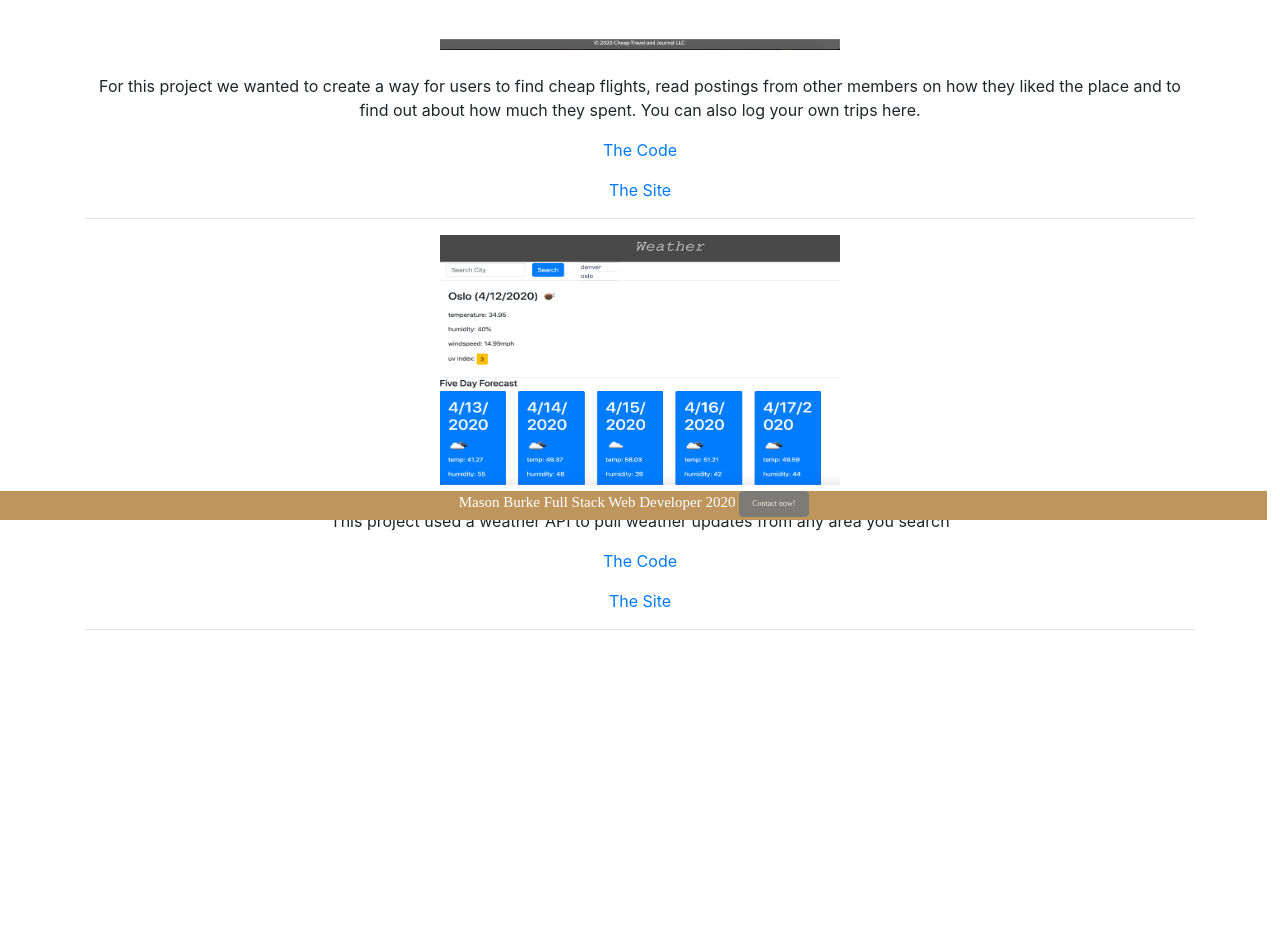
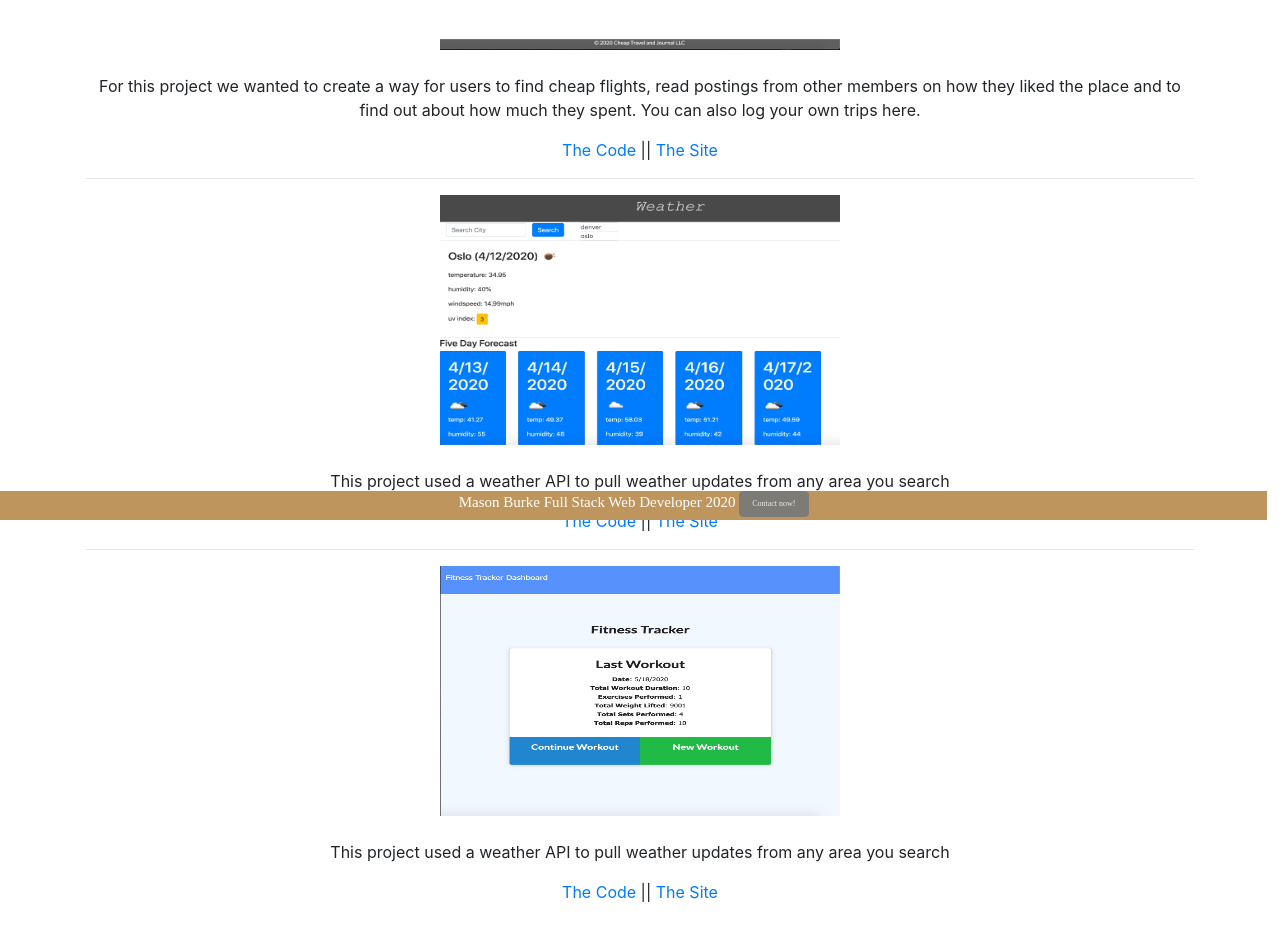
Before and after one commit to MasonBurke/react-portfolio, a React (Create React App) app: page /projects in a window 1280 px wide. Shown: the part 280-1220 px from the top of the page. Before the commit the page ends 950 px from the top, so only its background shows below. Built offline with nearby package versions, Linux system fonts and the light colour scheme.

Commit message:
fitness tracker added in projects, links fixed

```diff
--- /dev/null
+++ b/src/images/Fitness/index.js
@@ -0,0 +1,20 @@
+import React from "react"
+import Fitness from "./fitness.png"
+
+const styles =  {
+    img:{
+        height: 250,
+        width: 400,
+        margin: 'auto'
+    }
+    };
+
+    function fitnessTracker() {
+        return(
+
+    <img style={styles.img} src={Fitness}/>
+
+        )
+    }
+
+    export default fitnessTracker
--- a/src/pages/Projects.js
+++ b/src/pages/Projects.js
@@ -1,6 +1,7 @@
 import React from 'react'
 import Project3 from "../images/Proj3/index"
 import WeatherApp from "../images/Weather/index"
+import Fitness from "../images/Fitness/index"
 import { Container, Row} from "react-bootstrap"
 
 
@@ -18,8 +19,8 @@ function Projects() {
 <p style={{wordWrap:' break-word' ,flex:1, justifyContent: 'center', alignItems: 'center'}}>
 For this project we wanted to create a way for users to find cheap flights, read postings from
  other members on how they liked the place and to find out about how much they spent. You can also log your own trips here.  </p>
- <p> <a href='https://github.com/MasonBurke/cheap-travel'> The Code </a></p>
- <p> <a href="https://desolate-citadel-71436.herokuapp.com/"> The Site </a> </p><hr/>
+ <p> <a href='https://github.com/MasonBurke/cheap-travel'> The Code </a>||
+  <a href="https://desolate-citadel-71436.herokuapp.com/"> The Site </a> </p><hr/>
 
 <Row>
 <WeatherApp />
@@ -28,10 +29,20 @@ For this project we wanted to create a way for users to find cheap flights, read
 <br/>
 <p style={{wordWrap:' break-word' ,flex:1, justifyContent: 'center', alignItems: 'center'}}>
 This project used a weather API to pull weather updates from any area you search </p>
-<p> <a href='https://github.com/MasonBurke/weather-app'> The Code </a></p>
-<p> <a href="https://masonburke.github.io/weather-app/"> The Site </a> </p>
+<p> <a href='https://github.com/MasonBurke/weather-app'> The Code </a>||
+<a href="https://masonburke.github.io/weather-app/"> The Site </a> </p>
 
 <hr/>
+<Row>
+    <Fitness/>
+</Row>
+<br/>
+<p style={{wordWrap:' break-word' ,flex:1, justifyContent: 'center', alignItems: 'center'}}>
+This project used a weather API to pull weather updates from any area you search </p>
+ <p> <a href='https://github.com/MasonBurke/fitness-tracker'> The Code </a>||
+  <a href="https://pure-woodland-71734.herokuapp.com/"> The Site </a> </p>
+
+
 </Container>
 
 
```
Also changed, not shown: src/images/Fitness/fitness.png (added).
